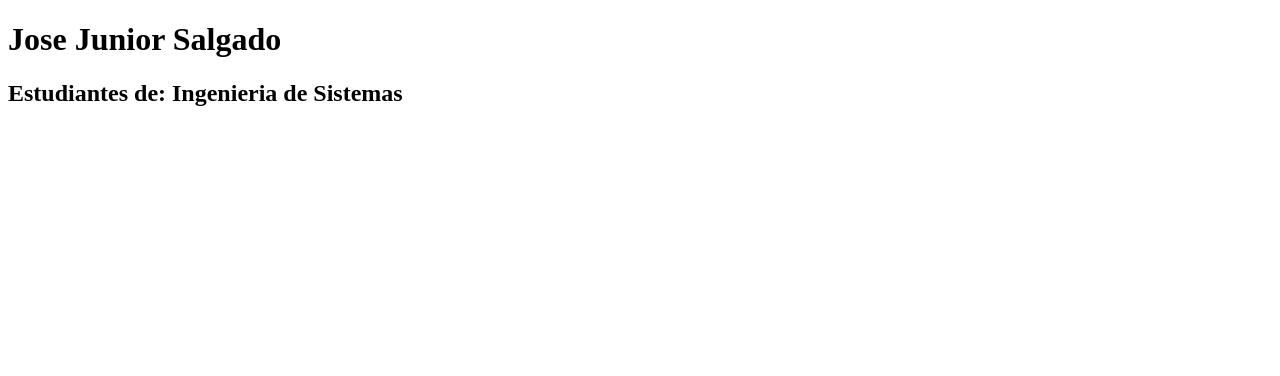
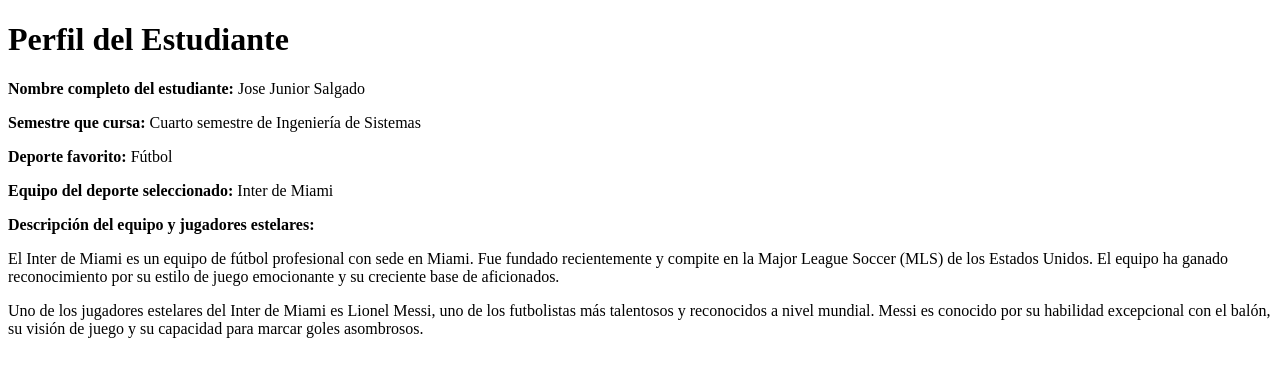
Before and after one commit to jsalgado11/taller_bp, a plain HTML site: page index.html in a window 1280 px wide. Drawn offline with Linux system fonts and the light colour scheme.

Commit message:
Tercer commit

```diff
--- a/index.html
+++ b/index.html
@@ -1,12 +1,24 @@
 <!DOCTYPE html>
-<html lang="en">
+<html lang="es">
 <head>
     <meta charset="UTF-8">
     <meta name="viewport" content="width=device-width, initial-scale=1.0">
-    <title>Mi página</title>
+    <title>Perfil de Estudiante</title>
 </head>
 <body>
-    <h1>Jose Junior Salgado</h1>
-    <h2>Estudiantes de: Ingenieria de Sistemas</h2>
+    <h1>Perfil del Estudiante</h1>
+    <p><strong>Nombre completo del estudiante:</strong> Jose Junior Salgado</p>
+    <p><strong>Semestre que cursa:</strong> Cuarto semestre de Ingeniería de Sistemas</p>
+    <p><strong>Deporte favorito:</strong> Fútbol</p>
+    <p><strong>Equipo del deporte seleccionado:</strong> Inter de Miami</p>
+    <p><strong>Descripción del equipo y jugadores estelares:</strong></p>
+    <p>
+        El Inter de Miami es un equipo de fútbol profesional con sede en Miami. Fue fundado recientemente y compite en la Major League Soccer (MLS) de los Estados Unidos.
+        El equipo ha ganado reconocimiento por su estilo de juego emocionante y su creciente base de aficionados.
+    </p>
+    <p>
+        Uno de los jugadores estelares del Inter de Miami es Lionel Messi, uno de los futbolistas más talentosos y reconocidos a nivel mundial.
+        Messi es conocido por su habilidad excepcional con el balón, su visión de juego y su capacidad para marcar goles asombrosos.
+    </p>
 </body>
 </html>
```
